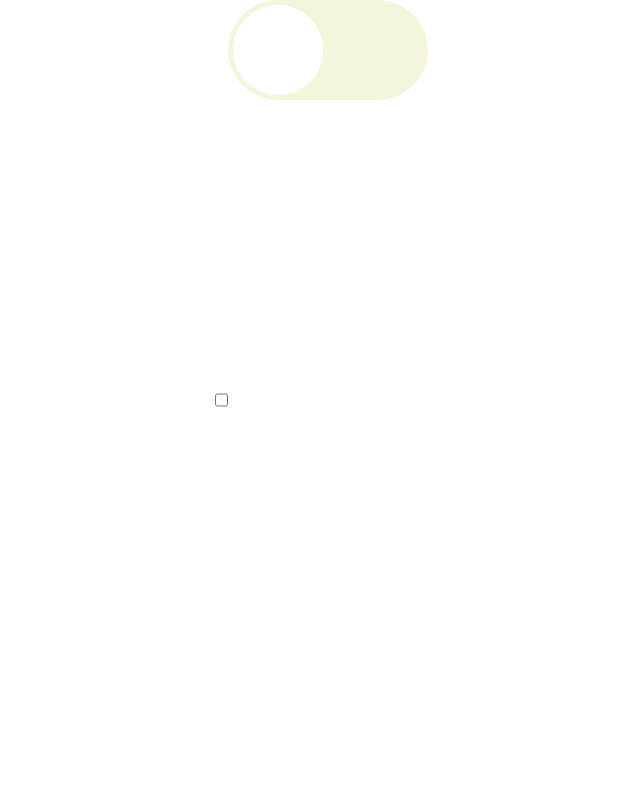
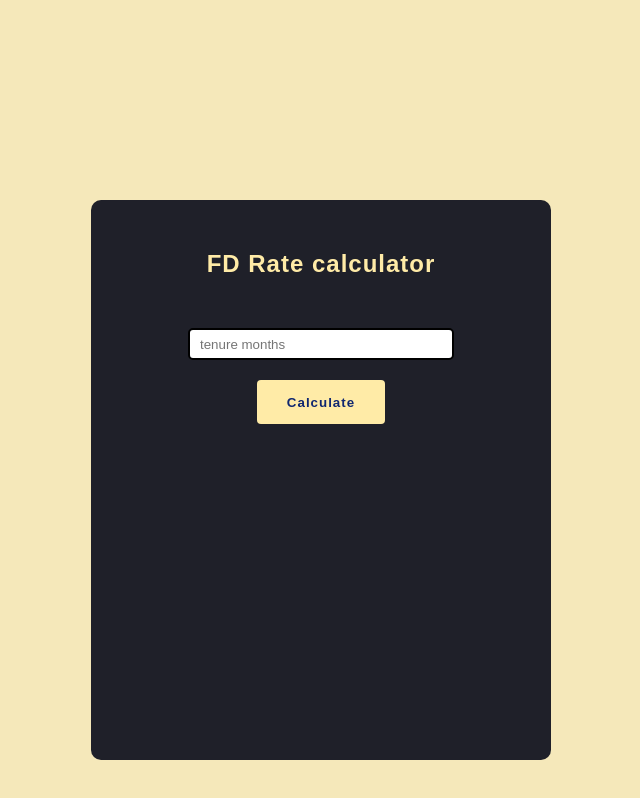
Before and after one commit to DevikaAnand11/miniworks, a plain HTML site: page index.html in a window 1280 px wide. Shown: the whole page, without its empty margins (319-959 px from the left). Drawn offline with Linux system fonts and the light colour scheme.

Commit message:
Add files via upload

```diff
--- a/index.html
+++ b/index.html
@@ -3,62 +3,108 @@
 <head>
      <meta charset="UTF-8">
      <meta name="viewport" content="width=device-width, initial-scale=1.0">
-    <title>Toggle button </title>
+     <title>FD calculator</title>
+     <script src ="git.js"></script>
+
      <style>
-    *{
-        padding: 0;
+  html,
+body{
    margin: 0;
+   font-family: 'Poppins', sans-serif;
+   background-color:#f5e8ba;
 }
-    .container{
-        width: 100%;
-        height: 100vh;
-        background-color: #fff;
+
+#wrapper div,#wrapper h2{
     display:flex;
-        align-items:centre;
-        justify-content:center;
-    }
-    .button {
-        background-color: beige;
-        width:200px;
-        height: 100px;
-        border-radius: 200px;
-        cursor: pointer;
-        position: relative;
-        transition: 0.2s;
-        align-items: centre;
-        justify-content: centre;
+    justify-content: center;
 
 }
-    .button::before{
-        position:absolute;
-        content: '';
-        background-color: #ffff;
-        width: 90px;
-        height: 90px;
-        border-radius: 100px;;
-        margin: 5px;
-        transition: 0.2s;
+
+h2{
+    color:#ffeba7;
+    letter-spacing: 1px;
 }
-    input:checked +.button{
-        background-color:pink;
+input{
+    border-radius: 5px;
+    border: 2px solid black ;
+    margin-top:30px;
+    height:2em;
+    width:250px;
+    padding-left:10px;
+}
 
+input:active{
+    border:none;
 }
-    input:checked + .button::before{
-        transform: translatex(100px);
+#wrapper{
+    height:500px;
+    width:400px;
+    margin:200px auto;
+    background-color:#1f2029;
+    border-radius:10px;
+    padding:30px;
+}
 
+button{
+    margin-top:20px;
+    background-color:#ffeba7;
+    border-radius: 4px;
+    height: 44px;
+    font-weight: 600;
+    padding: 0 30px;
+    letter-spacing: 1px;
+    border: none;
+    color: #102770;
 }
-    /*input{
-        display:none;}*/
 
+button:hover{
+    cursor:pointer;
+}
+#result{
+    color:white;
+    margin-top:20px;
+    font-size:32px;
+}
      </style>
-
 </head>
 <body>
-    <div class ="container" >
-        <input type ="checkbox" id="check">
-        <label for="check" class ="button"></label>
+     <div id="wrapper">
+          <h2>FD Rate calculator</h2>
+          <div class="inputdiv">
+              <input type="text" id="input" placeholder="tenure months">
+          </div>
+          <div>
+              <button type="submit" onclick="FDRate()">Calculate</button>
+          </div>
+          <div id="result">
+        </div>
+
+          </div>
+      </div>
+      <script>
+          function FDRate (){
+
+     const months = Number( document.getElementById("input").value)
+    let  rate=0
+     if(months <3)
+     rate=5.8
+    else if(months>=3  && months<=6)
+    rate=6.5
+    else if(months>=7  && months <=9 )
+    rate=7.9
+    else
+    rate=8
+
+  console.log(months)
+    let result=document.querySelector('#result')
+    result.innerHTML = "Your interst rate is"  +rate + "%"
+      }
 
 
-    </div>
+
+
+
+      </script>
+
 </body>
 </html>
```
Lines whose indentation alone changed are shown as unchanged.
